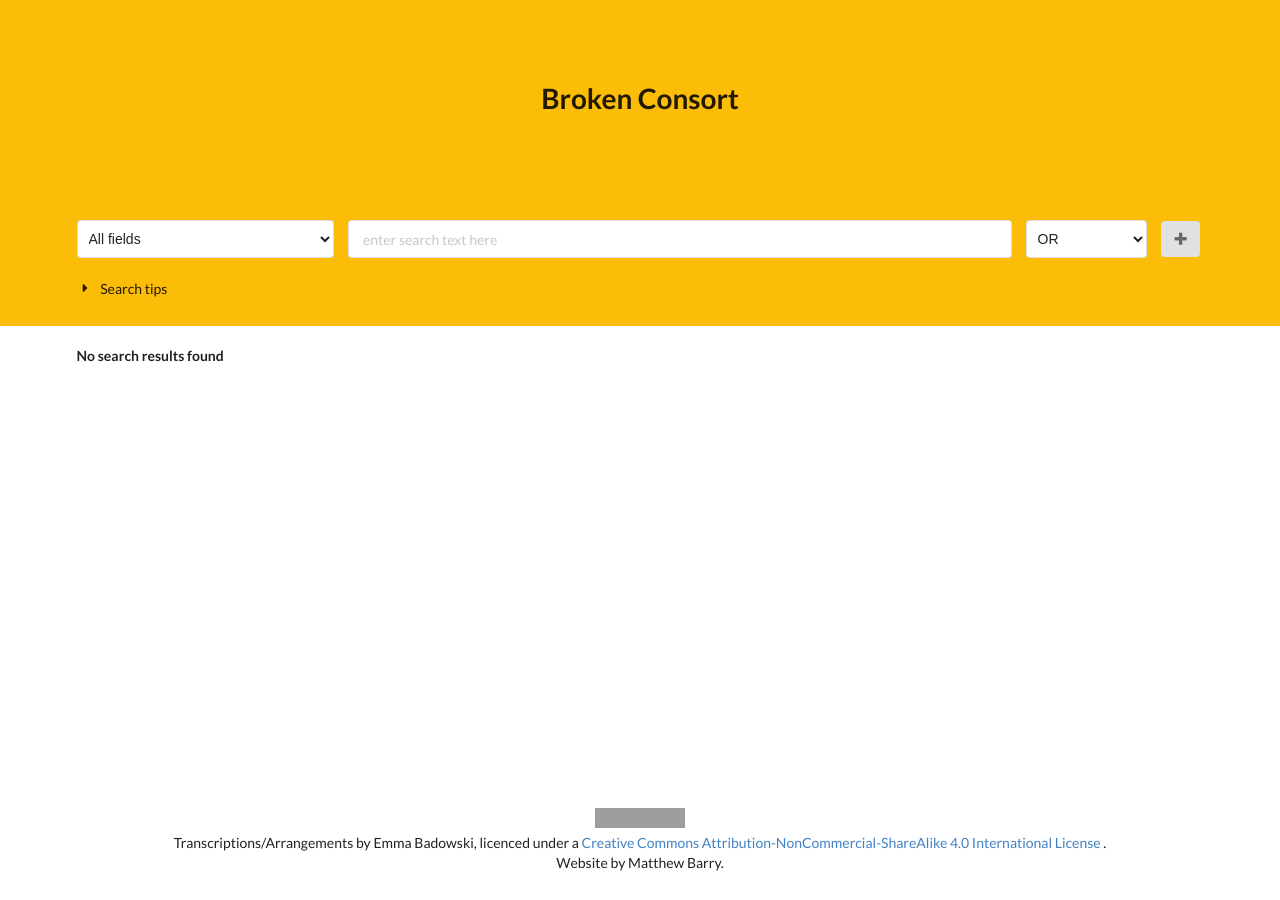
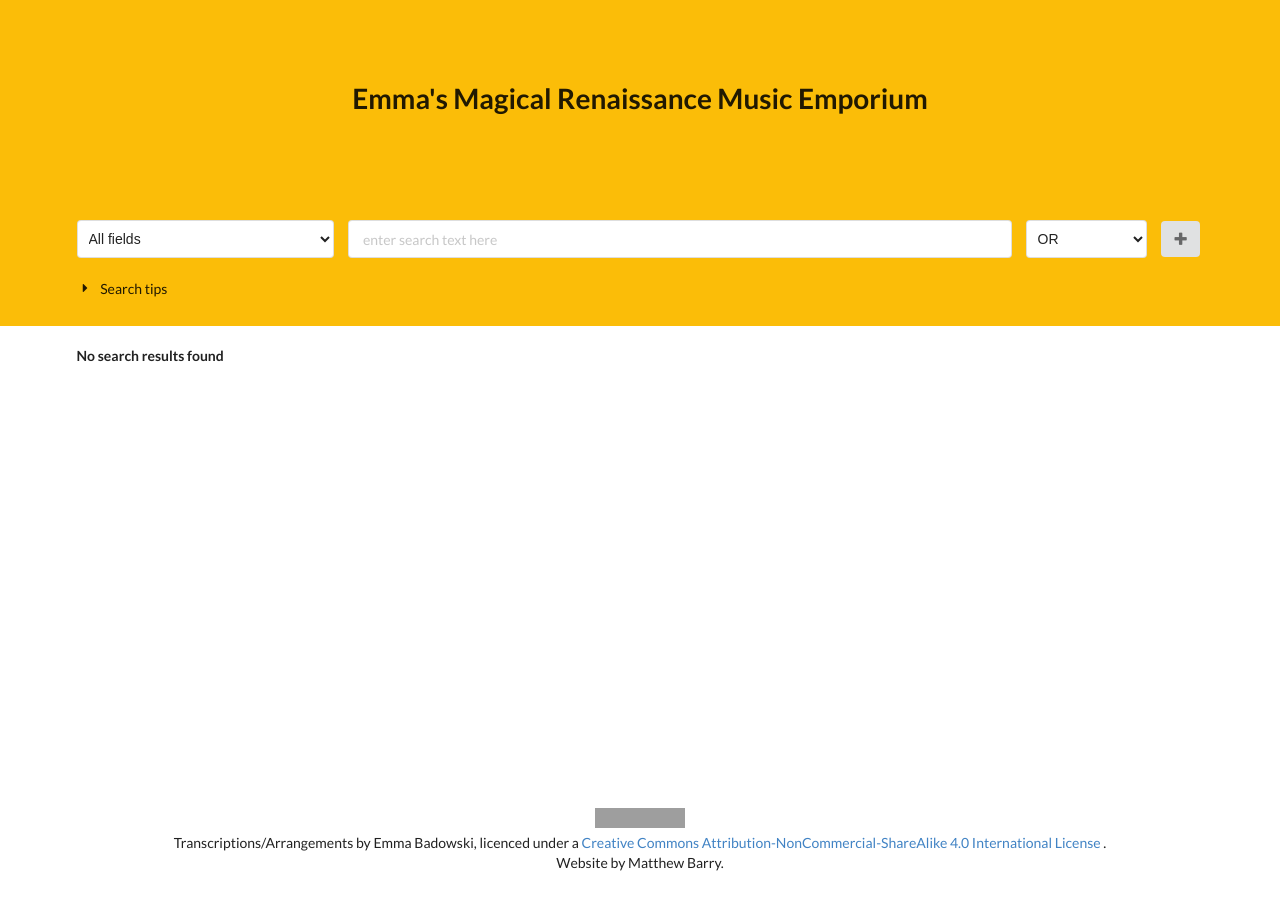
Before and after one commit to ernieejo/emmabadowski.github.io, a Jekyll site: the page built from index.html, in a window 1280 px wide. Built offline with Jekyll 4.4.1, drawn with Linux system fonts in a browser that asks for light colours; nearby versions of some CDN libraries; comment, search, counter and statistics services are not loaded; grey boxes are pictures that could not be loaded.

Commit message:
hahahahaha

```diff
--- a/_config.yml
+++ b/_config.yml
@@ -13,7 +13,7 @@
 # you will see them accessed via {{ site.title }}, {{ site.email }}, and so on.
 # You can create any custom variable you would like, and they will be accessible
 # in the templates via {{ site.myvariable }}.
-title: Broken Consort
+title: Emma's Magical Renaissance Music Emporium
 email: m.matt.barry@gmail.com
 description: >- # this means to ignore newlines until "baseurl:"
   Modern transcriptions of renaissance music created by Emma Badowski.
```
